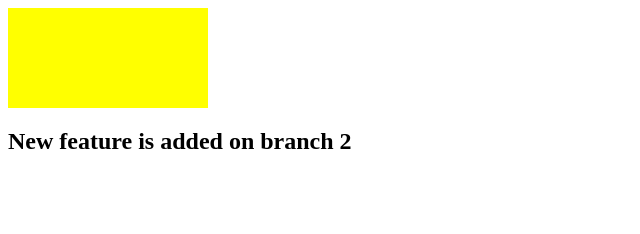
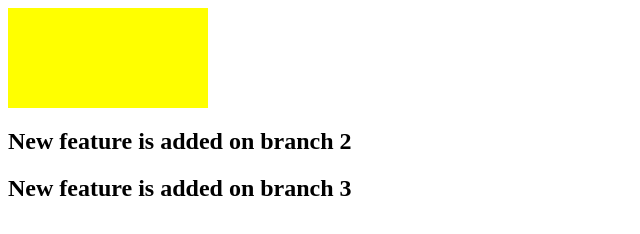
Before and after one commit to vikasyadavvy439-prog/Fourth-test, a plain HTML site: page index.html in a window 1280 px wide. Shown: the whole page, without its empty margins (0-640 px from the left). Drawn offline with Linux system fonts and the light colour scheme.

Commit message:
Added new feature on branch 3

```diff
--- a/index.html
+++ b/index.html
@@ -9,6 +9,7 @@
 <body>
     <div id="box1"></div>
     <h2>New feature is added on branch 2</h2>
+    <h2>New feature is added on branch 3</h2>
     <script src="index.js"></script>
 </body>
 </html>
```
